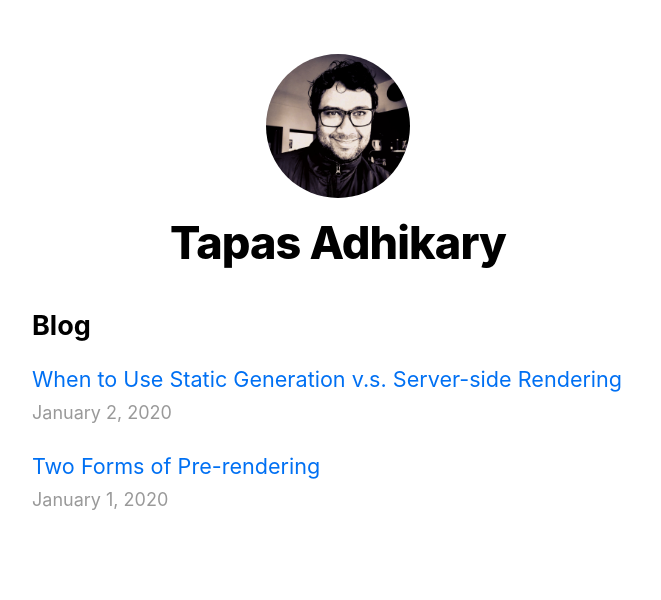
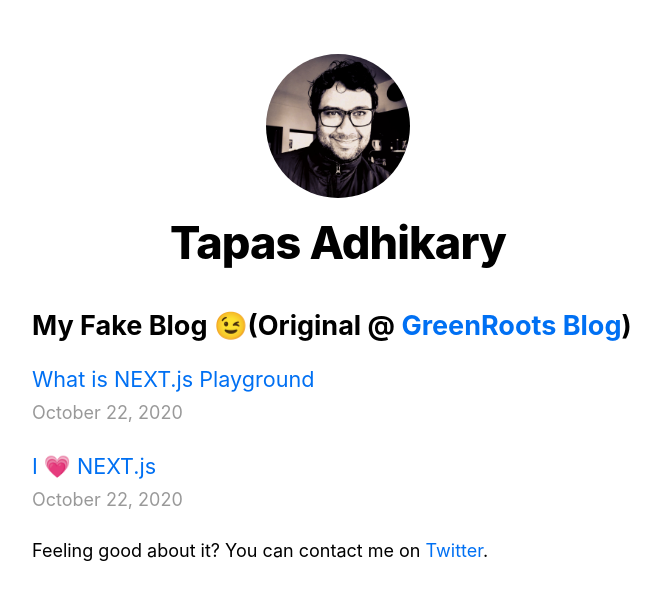
Before and after one commit to atapas/nextjs-playground, a Next.js app: page / in a window 1280 px wide. Shown: the top 600 px of the page, without its empty margins (302-963 px from the left). Built offline with nearby package versions, Linux system fonts and the light colour scheme.

Commit message:
Some more finishing touch for today

```diff
--- a/pages/index.js
+++ b/pages/index.js
@@ -22,7 +22,9 @@ export default function Home({ allPostsData }) {
           <title>Tapas Adhikary's Next.js Playground</title>
       </Head>
       <section className={`${utilStyles.headingMd} ${utilStyles.padding1px}`}>
-        <h2 className={utilStyles.headingLg}>Blog</h2>
+        <h2 className={utilStyles.headingLg}>
+          My Fake Blog 😉(Original @ <a href="https://blog.greenroots.info" target="_blank">GreenRoots Blog</a>)
+        </h2>
         <ul className={utilStyles.list}>
           {allPostsData.map(({ id, date, title }) => (
             <li className={utilStyles.listItem} key={id}>
@@ -37,6 +39,9 @@ export default function Home({ allPostsData }) {
           ))}
         </ul>
       </section>
+      <footer>
+        Feeling good about it? You can contact me on <a href="https://twitter.com/tapasadhikary" target="_blank">Twitter</a>.
+      </footer>
     </Layout>
   )
 }
--- /dev/null
+++ b/posts/i-love-nextjs.md
@@ -0,0 +1,28 @@
+---
+title: 'I 💗 NEXT.js'
+date: '2020-10-22'
+---
+
+**Next.js** gives you the best developer experience with all the features you need for production:
+- Hybrid static & server rendering
+- TypeScript support
+- Smart bundling
+- Route pre-fetching, and more.
+
+...and yes, `no config needed`.
+
+# Why Next.js
+First of all it's cool and a smaller learning curve. They also say,
+- Zero Config
+- Hybrid: SSG and SSR
+- Incremental Static Generation
+- TypeScript Support
+- Fast Refresh
+- File-system Routing
+- API Routes
+- Built-in CSS Support
+- Code-splitting and Bundling
+
+Want to learn? Have a look here, [Start Learning Next.js](https://nextjs.org/learn/basics/create-nextjs-app?utm_source=next-site&utm_medium=homepage-cta&utm_campaign=next-website)
+
+Do not forget to look into [Vercel](https://vercel.com/) for a quick deployment of your `Next.js` app.
--- /dev/null
+++ b/posts/nextjs-playground.md
@@ -0,0 +1,9 @@
+---
+title: 'What is NEXT.js Playground'
+date: '2020-10-22'
+---
+
+Well, just followed a superb tutorial on `NEXT.js` form [here](https://nextjs.org/learn/basics/create-nextjs-app?utm_source=next-site&utm_medium=homepage-cta&utm_campaign=next-website). Find all the source code and learning from [this GitHub repo](https://github.com/atapas/nextjs-playground).
+
+# What's the plan?
+Plan is to keep the repo up-to-date with more knowledge gain. Stay tuned. Oh yeah, feel free to follow it 👍!
--- a/posts/pre-rendering.md
+++ /dev/null
@@ -1,11 +0,0 @@
----
-title: 'Two Forms of Pre-rendering'
-date: '2020-01-01'
----
-
-Next.js has two forms of pre-rendering: **Static Generation** and **Server-side Rendering**. The difference is in **when** it generates the HTML for a page.
-
-- **Static Generation** is the pre-rendering method that generates the HTML at **build time**. The pre-rendered HTML is then _reused_ on each request.
-- **Server-side Rendering** is the pre-rendering method that generates the HTML on **each request**.
-
-Importantly, Next.js lets you **choose** which pre-rendering form to use for each page. You can create a "hybrid" Next.js app by using Static Generation for most pages and using Server-side Rendering for others.
--- a/posts/ssg-ssr.md
+++ /dev/null
@@ -1,19 +0,0 @@
----
-title: 'When to Use Static Generation v.s. Server-side Rendering'
-date: '2020-01-02'
----
-
-We recommend using **Static Generation** (with and without data) whenever possible because your page can be built once and served by CDN, which makes it much faster than having a server render the page on every request.
-
-You can use Static Generation for many types of pages, including:
-
-- Marketing pages
-- Blog posts
-- E-commerce product listings
-- Help and documentation
-
-You should ask yourself: "Can I pre-render this page **ahead** of a user's request?" If the answer is yes, then you should choose Static Generation.
-
-On the other hand, Static Generation is **not** a good idea if you cannot pre-render a page ahead of a user's request. Maybe your page shows frequently updated data, and the page content changes on every request.
-
-In that case, you can use **Server-Side Rendering**. It will be slower, but the pre-rendered page will always be up-to-date. Or you can skip pre-rendering and use client-side JavaScript to populate data.
```
